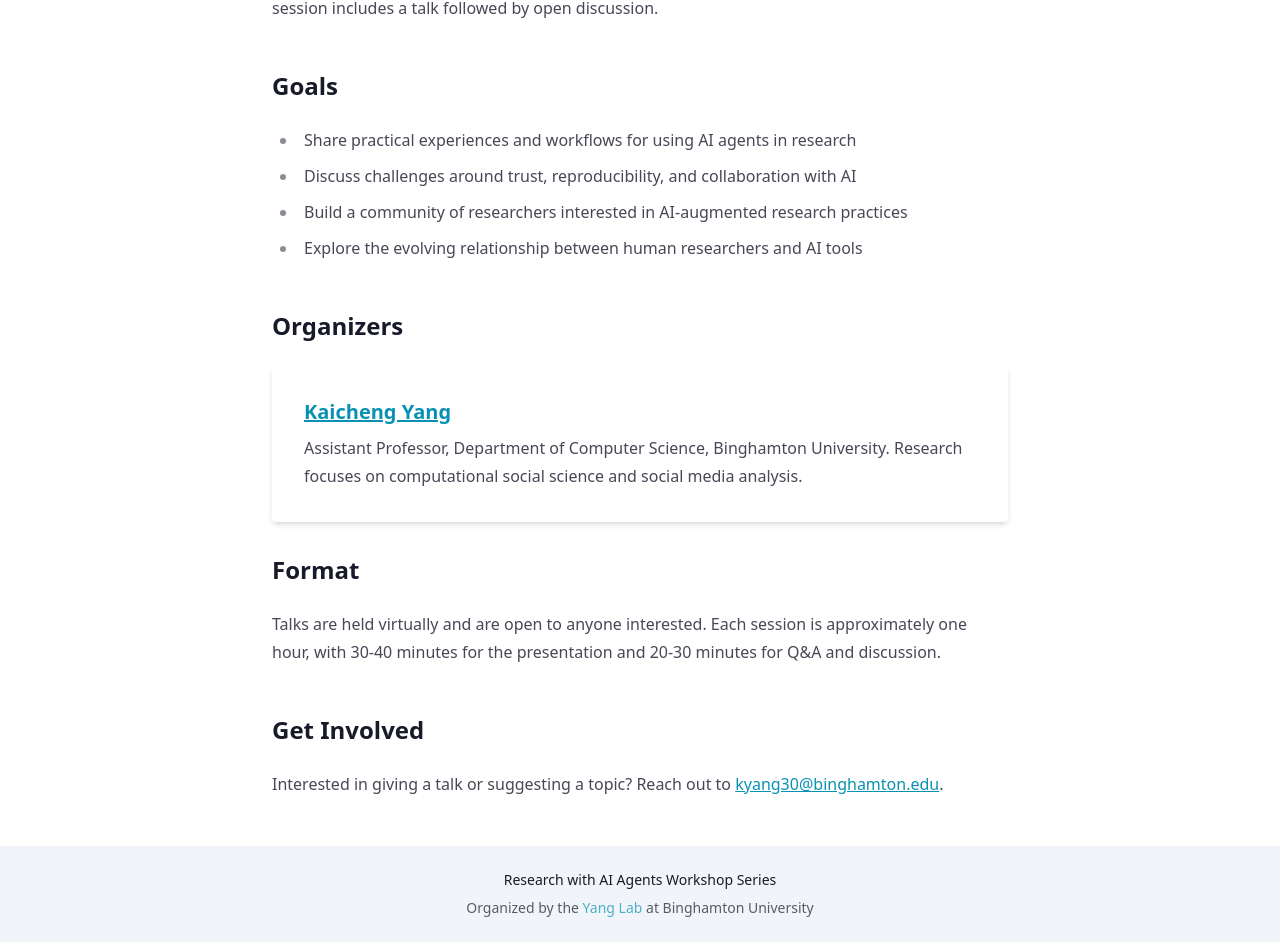
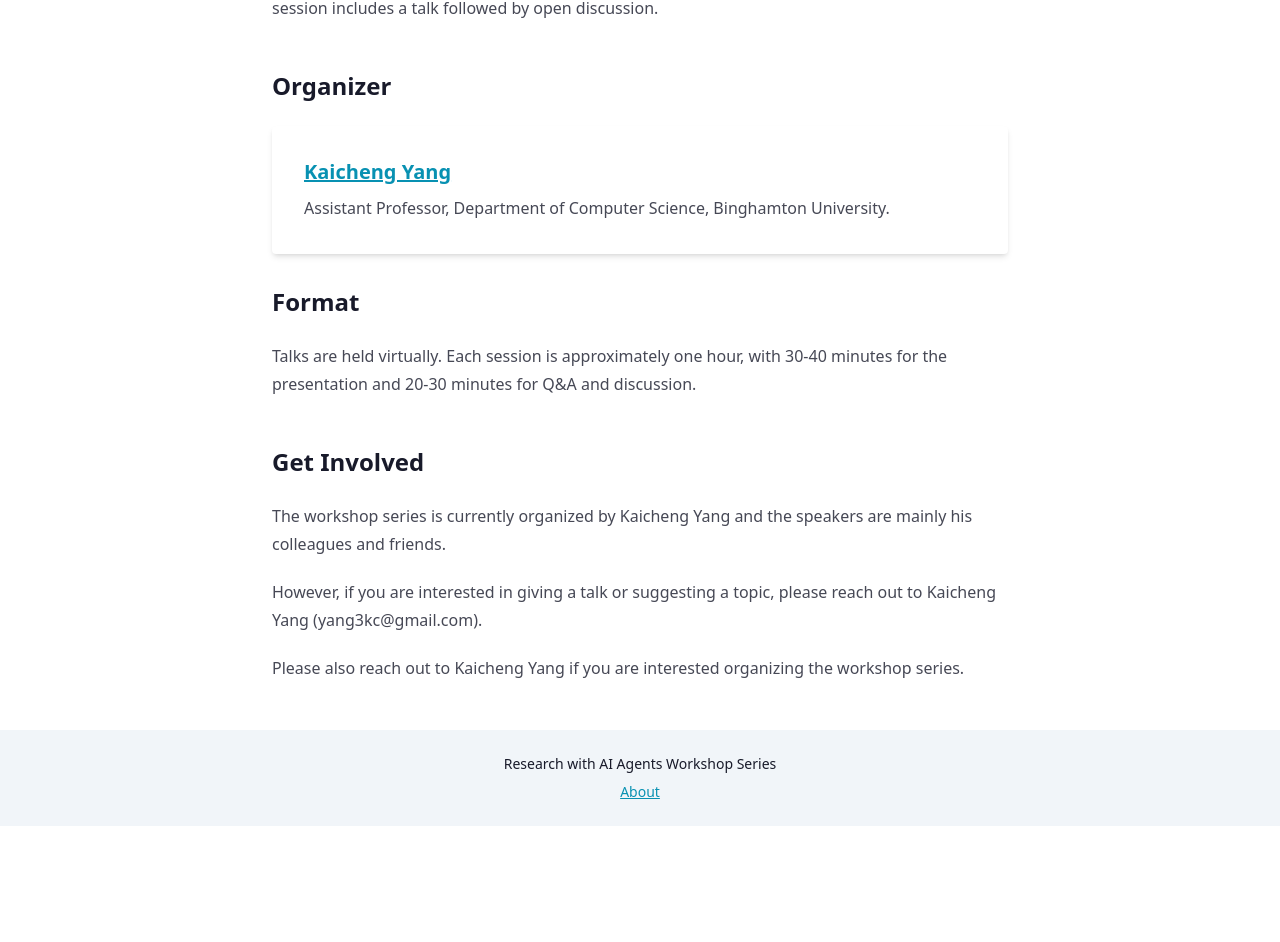
Before and after one commit to Research-with-AI-agents-workshop/Research-with-AI-agents-workshop.github.io, a Vue app: page /about in a window 1280 px wide. Shown: the part 378-1320 px from the top of the page. After the commit the page ends 1204 px from the top, so only its background shows below. Built offline with nearby package versions, Linux system fonts and the light colour scheme.

Commit message:
update content: simplify About page, update location and footer
- Replace Zoom TBA with email contact for Zoom link
- Simplify footer to just an About link
- Remove Goals section, streamline organizer and Get Involved text
- Minor wording tweaks on Home and About pages

```diff
--- a/public/data/events.json
+++ b/public/data/events.json
@@ -7,7 +7,7 @@
     "title": "Vibe Research: Framework, Trust, and Collaboration",
     "abstract": "The emergence of Vibe Coding has significantly impacted the programming landscape. Analogously, we are witnessing the rise of what might be called \"Vibe Research\" \u2014 a paradigm where researchers increasingly leverage AI agents throughout the research lifecycle, from ideation and literature review to data analysis and manuscript preparation. This talk proposes a preliminary framework for understanding Vibe Research, examining its potential benefits such as accelerated discovery and enhanced creativity, alongside critical challenges including issues of trust, verification, reproducibility, and the evolving nature of human-AI collaboration in knowledge creation. We will discuss practical strategies for researchers looking to responsibly integrate AI agents into their workflows while maintaining scientific rigor.",
     "bio": "",
-    "location": "Virtual (Zoom link TBA)",
+    "location": "Email Kaicheng Yang (yang3kc@gmail.com) for the Zoom link",
     "links": {}
   }
 ]
--- a/src/components/Footer.vue
+++ b/src/components/Footer.vue
@@ -2,10 +2,7 @@
   <footer class="footer footer-center p-6 bg-base-200 text-base-content">
     <div>
       <p>Research with AI Agents Workshop Series</p>
-      <p class="text-sm opacity-70">Organized by the
-        <a href="https://kaichengyang.github.io" class="link link-hover link-primary" target="_blank">Yang Lab</a>
-        at Binghamton University
-      </p>
+      <p><RouterLink to="/about" class="link link-primary">About</RouterLink></p>
     </div>
   </footer>
 </template>
--- a/src/pages/AboutPage.vue
+++ b/src/pages/AboutPage.vue
@@ -8,7 +8,7 @@
     <div class="prose max-w-none">
       <p>
         The <strong>Research with AI Agents Workshop Series</strong> is an interdisciplinary forum exploring
-        how AI-powered agents are transforming the research process. From literature discovery and data
+        how AI agents are transforming the research process. From literature discovery and data
         analysis to code generation and manuscript writing, AI agents are increasingly embedded in the
         daily workflows of researchers across fields.
       </p>
@@ -19,15 +19,7 @@
         Each session includes a talk followed by open discussion.
       </p>
 
-      <h2>Goals</h2>
-      <ul>
-        <li>Share practical experiences and workflows for using AI agents in research</li>
-        <li>Discuss challenges around trust, reproducibility, and collaboration with AI</li>
-        <li>Build a community of researchers interested in AI-augmented research practices</li>
-        <li>Explore the evolving relationship between human researchers and AI tools</li>
-      </ul>
-
-      <h2>Organizers</h2>
+      <h2>Organizer</h2>
       <div class="not-prose">
         <div class="card bg-base-100 shadow-md mt-4">
           <div class="card-body">
@@ -36,7 +28,6 @@
             </h3>
             <p>
               Assistant Professor, Department of Computer Science, Binghamton University.
-              Research focuses on computational social science and social media analysis.
             </p>
           </div>
         </div>
@@ -44,14 +35,19 @@
 
       <h2 class="mt-8">Format</h2>
       <p>
-        Talks are held virtually and are open to anyone interested. Each session is approximately
+        Talks are held virtually. Each session is approximately
         one hour, with 30-40 minutes for the presentation and 20-30 minutes for Q&A and discussion.
       </p>
 
       <h2>Get Involved</h2>
       <p>
-        Interested in giving a talk or suggesting a topic? Reach out to
-        <a href="mailto:kyang30@binghamton.edu" class="link link-primary">kyang30@binghamton.edu</a>.
+        The workshop series is currently organized by Kaicheng Yang and the speakers are mainly his colleagues and friends.
+      </p>
+      <p>
+        However, if you are interested in giving a talk or suggesting a topic, please reach out to Kaicheng Yang (yang3kc@gmail.com).
+      </p>
+      <p>
+        Please also reach out to Kaicheng Yang if you are interested organizing the workshop series.
       </p>
     </div>
   </div>
--- a/src/pages/HomePage.vue
+++ b/src/pages/HomePage.vue
@@ -44,7 +44,7 @@ const nextEvent = computed(() => {
       <div class="mt-12">
         <h2 class="text-2xl font-bold mb-4">About the Series</h2>
         <p class="leading-relaxed">
-          The Research with AI Agents Workshop Series brings together researchers to discuss how AI agents — from coding assistants to autonomous research tools — are reshaping academic workflows. Each session features a speaker sharing their experiences, followed by open discussion.
+          The Research with AI Agents Workshop Series brings together researchers to discuss how AI agents, from coding assistants to autonomous research tools, are reshaping academic workflows. Each session features a speaker sharing their experiences, followed by open discussion.
         </p>
         <RouterLink to="/about" class="btn btn-primary btn-sm mt-4">
           Learn More
```
